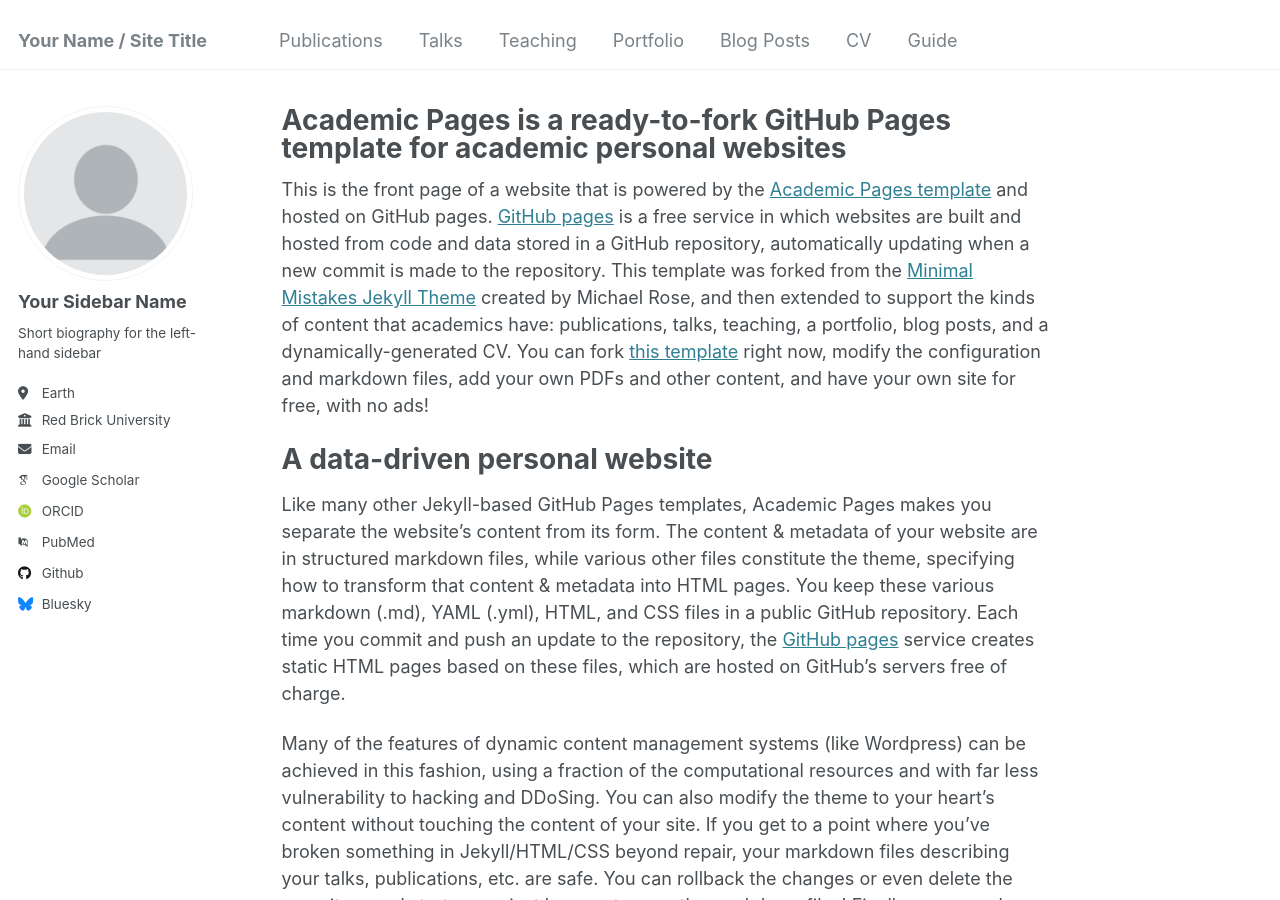
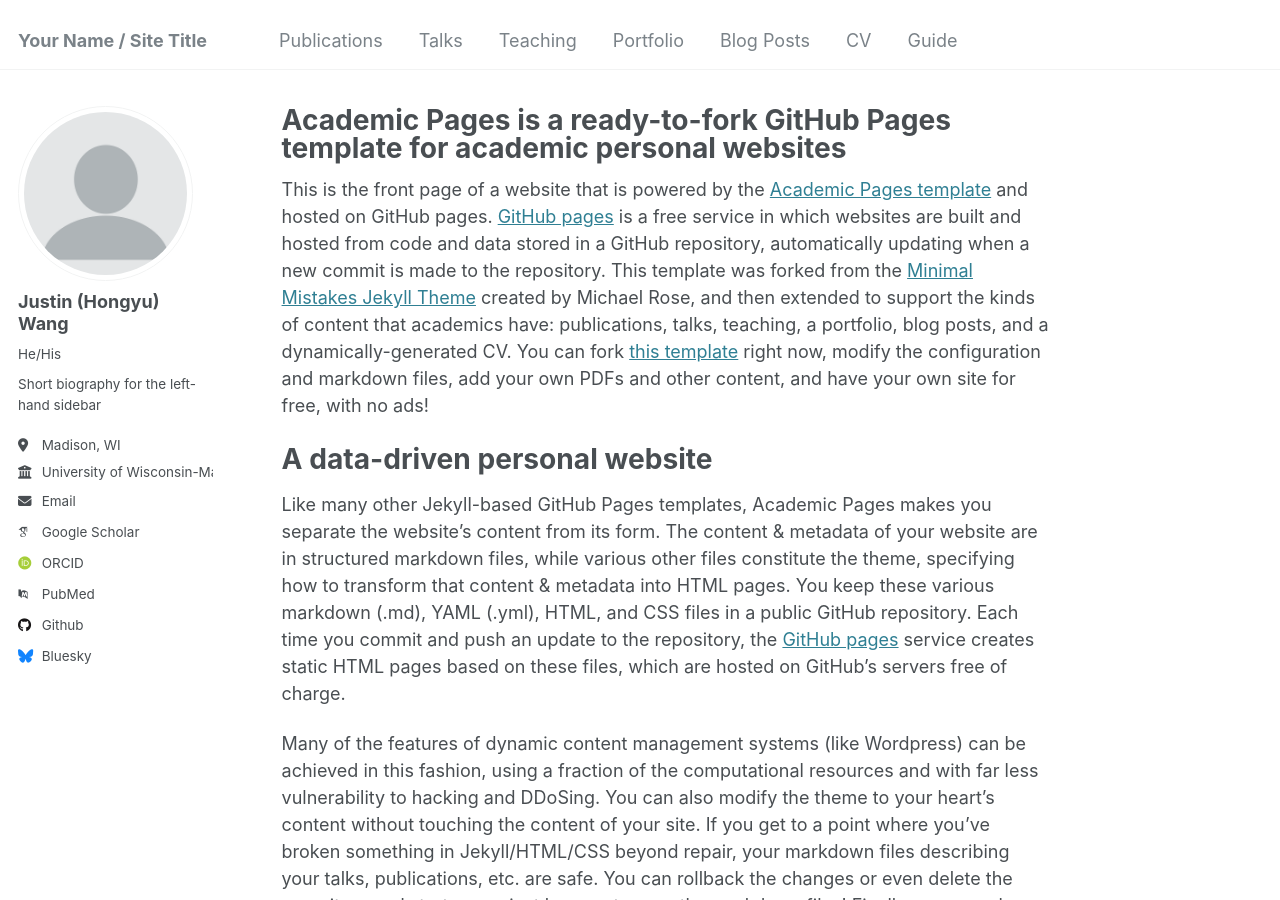
Before and after one commit to Hongyu0329/hongyu0329.github.io, a Jekyll site: the page built from _pages/about.md, in a window 1280 px wide and 900 px high. Built offline with Jekyll 4.4.1, drawn with Linux system fonts in a browser that asks for light colours; some web fonts are replaced.

Commit message:
side bar text update

```diff
--- a/_config.yml
+++ b/_config.yml
@@ -22,13 +22,13 @@ repository               : "academicpages/academicpages.github.io"
 author:
   # Biographic information
   avatar           : "profile.png"
-  name             : "Your Sidebar Name"
-  pronouns         : # example: "she/her"
+  name             : "Justin (Hongyu) Wang"
+  pronouns         : "He/His"
   bio              : "Short biography for the left-hand sidebar"
-  location         : "Earth"
-  employer         : "Red Brick University"
+  location         : "Madison, WI"
+  employer         : "University of Wisconsin-Madison"
   uri              : # URL
-  email            : "none@example.org"
+  email            : "hwang2487@wisc.edu"
 
   # Academic websites
   arxiv            : # URL - Update with the correct link to your profile
```
